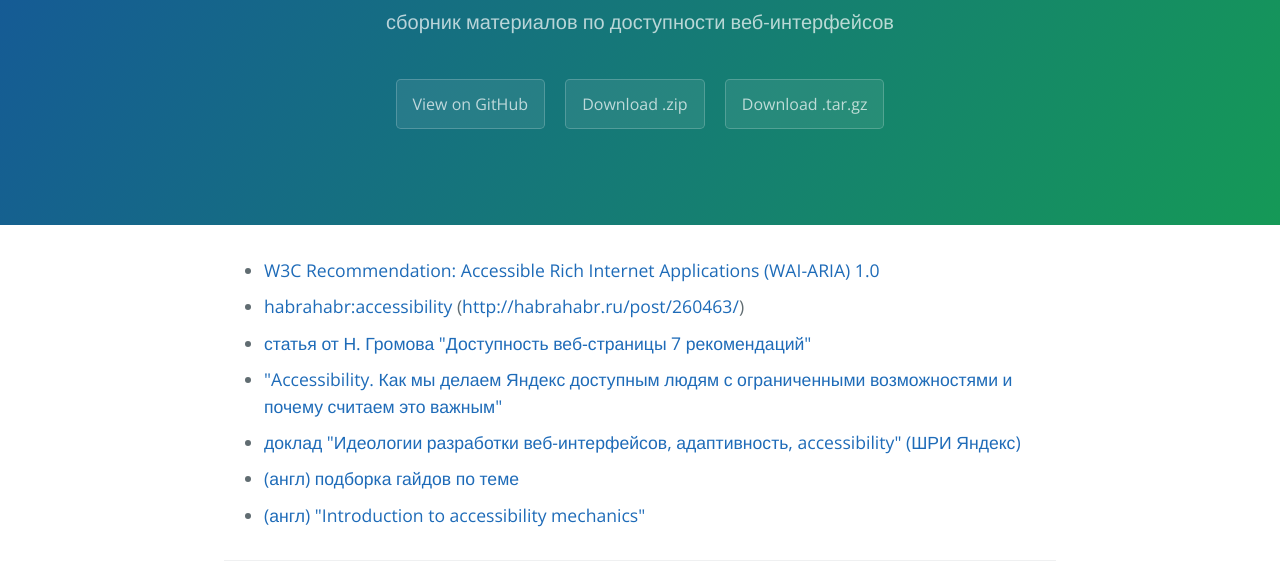
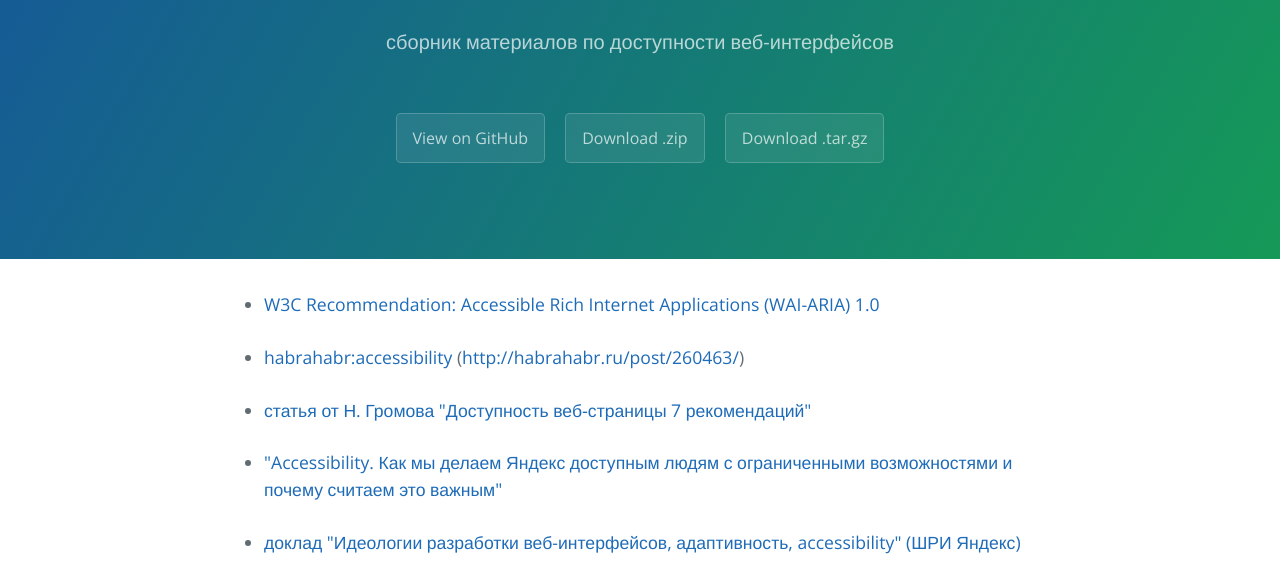
Before and after one commit to MammaSonnim/Accessability, a plain HTML site: page index.html in a window 1280 px wide. Shown: the part 161-739 px from the top of the page. Drawn offline with nearby package versions, Linux system fonts and the light colour scheme.

Commit message:
Update stylesheet.css

```diff
--- a/stylesheets/stylesheet.css
+++ b/stylesheets/stylesheet.css
@@ -10,7 +10,7 @@ body {
   color: #606c71; }
 
 * + * {
-  margin-top: 10px;
+  margin-top: 1.5em;
 }
 
 a {
```
